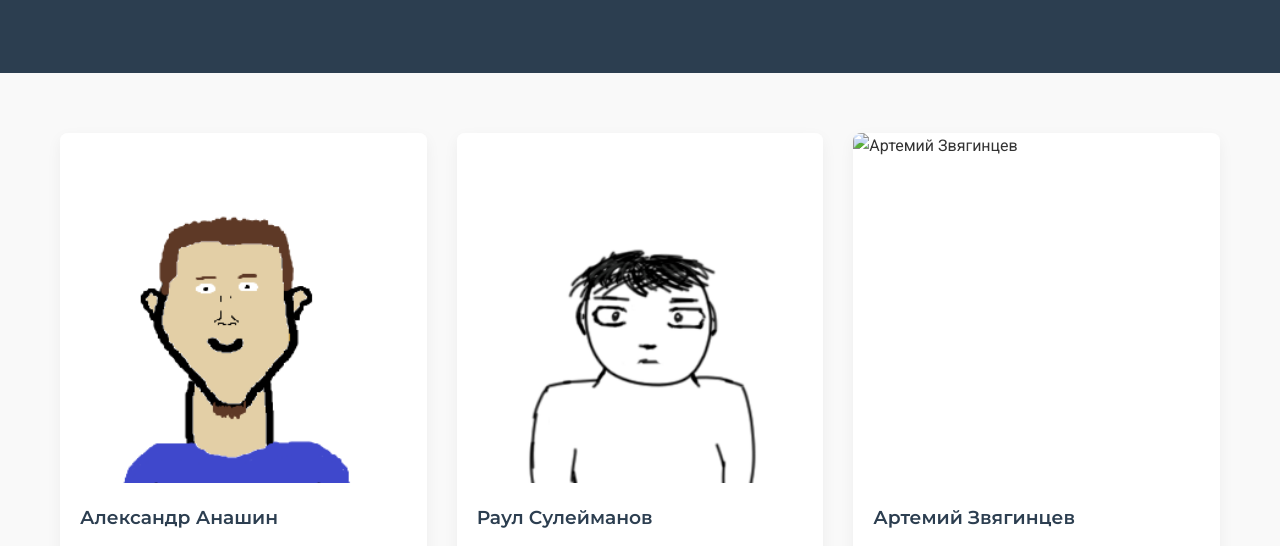
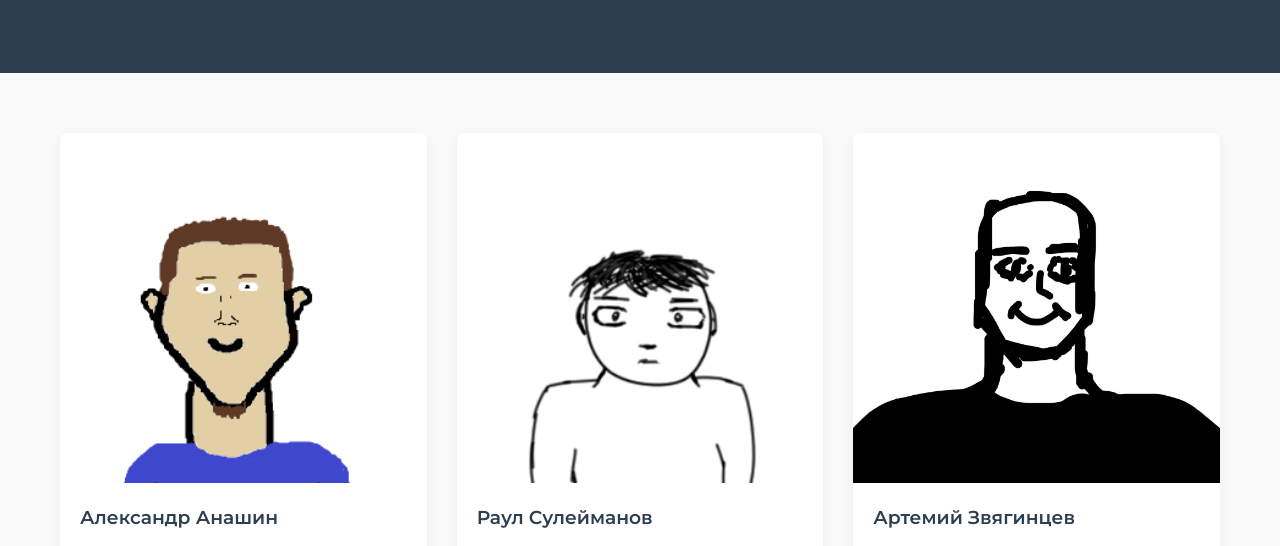
Before and after one commit to 0-DAyFF13R/Minlin-OS, a plain HTML site: page team.html in a window 1280 px wide. Shown: the part 242-788 px from the top of the page. Drawn offline with Linux system fonts and the light colour scheme.

Commit message:
Добавлено фото третьего участника проекта

```diff
--- a/team.html
+++ b/team.html
@@ -76,7 +76,7 @@
 
                 <div class="team-member">
                     <div class="member-photo">
-                        <img src="images/member3.jpg" alt="Артемий Звягинцев">
+                        <img src="images/ZviagincevA_photo.jpg" alt="Артемий Звягинцев">
                     </div>
                     <div class="member-info">
                         <h3>Артемий Звягинцев</h3>
```
Also changed, not shown: images/ZviagincevA_photo.jpg (added).
